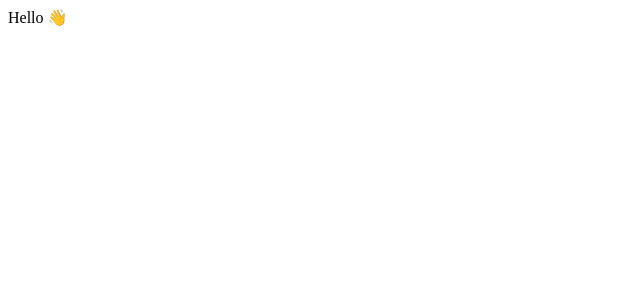
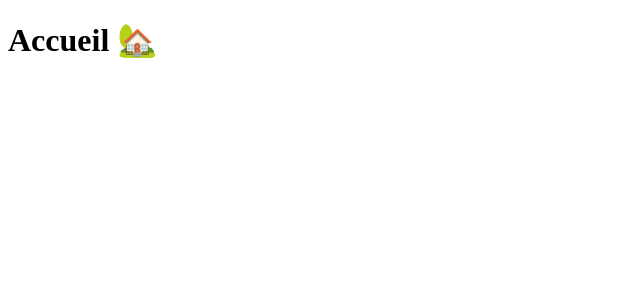
Before and after one commit to Jean-Baptiste-Paris/OC-Kasa, a React (Create React App) app: page / in a window 1280 px wide. Shown: the top 300 px of the page, without its empty margins (0-640 px from the left). Built offline with nearby package versions, Linux system fonts and the light colour scheme.

Commit message:
Create pages files

```diff
--- a/src/index.jsx
+++ b/src/index.jsx
@@ -1,10 +1,15 @@
 import React from 'react'
 import ReactDOM from 'react-dom/client'
-import App from './pages/Home'
+import { BrowserRouter, Routes, Route } from 'react-router-dom'
+import Home from './pages/Home'
 
 const root = ReactDOM.createRoot(document.getElementById('root'))
 root.render(
   <React.StrictMode>
-    <App />
+    <BrowserRouter>
+      <Routes>
+        <Route path="/" element={<Home />} />
+      </Routes>
+    </BrowserRouter>
   </React.StrictMode>
 )
--- a/src/pages/Home/index.jsx
+++ b/src/pages/Home/index.jsx
@@ -1,9 +1,9 @@
 function App() {
   return (
     <div className="App">
-      Hello 👋
+      <h1>Accueil 🏡</h1>
     </div>
-  );
+  )
 }
 
-export default App;
+export default App
```
Also changed, not shown: src/components/Header/index.jsx (added, +14 -0 lines), src/pages/404/index.jsx (added, +9 -0 lines), src/pages/About/index.jsx (added, +9 -0 lines), src/pages/FicheLogement/index.jsx (added, +12 -0 lines).
